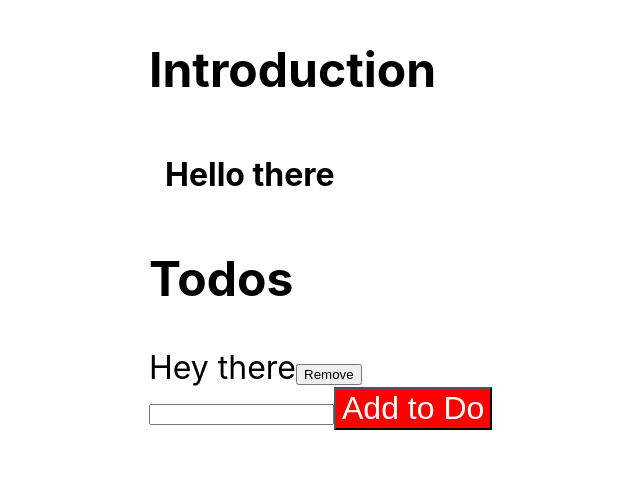
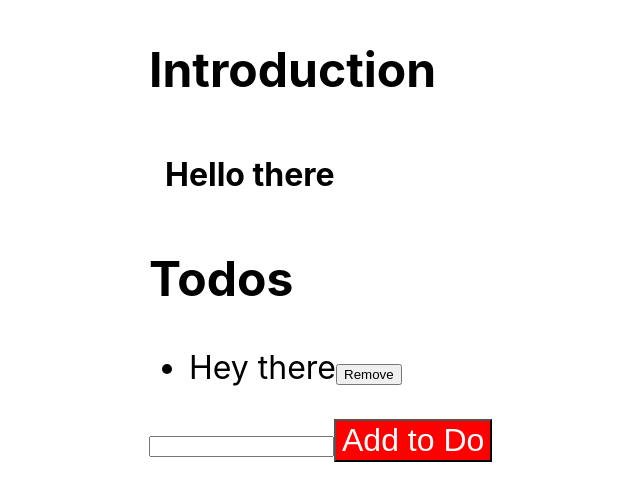
Before and after one commit to UJ528491/no-bs-ts-react, a React (Create React App) app: page / in a window 1280 px wide. Shown: the top 500 px of the page, without its empty margins (91-731 px from the left). Built offline with nearby package versions, Linux system fonts and the light colour scheme.

Commit message:
generic component

```diff
--- a/src/App.tsx
+++ b/src/App.tsx
@@ -1,8 +1,8 @@
-import React, { useCallback, useRef } from "react"
-import "./App.css"
-import { useTodos } from "./useTodos"
+import React, { useCallback, useRef } from "react";
+import "./App.css";
+import { useTodos } from "./useTodos";
 
-const Heading = ({ title }: { title: string }) => <h2>{title}</h2>
+const Heading = ({ title }: { title: string }) => <h2>{title}</h2>;
 const Box: React.FunctionComponent = ({ children }) => (
   <div
     style={{
@@ -12,13 +12,13 @@
   >
     {children}
   </div>
-)
+);
 const Button: React.FunctionComponent<
   React.DetailedHTMLProps<
     React.ButtonHTMLAttributes<HTMLButtonElement>,
     HTMLButtonElement
   > & {
-    title?: string
+    title?: string;
   }
 > = ({ title, children, ...rest }) => (
   <button
@@ -31,37 +31,58 @@
   >
     {title ?? children}
   </button>
-)
+);
+
+function UL<T>({
+  items,
+  render,
+}: {
+  items: T[];
+  render: (item: T) => React.ReactNode;
+}) {
+  return (
+    <ul>
+      {items.map((item, index) => (
+        <li key={index}>{render(item)}</li>
+      ))}
+    </ul>
+  );
+}
 
 function App() {
   const { todos, addTodo, removeTodo } = useTodos([
     { id: 0, text: "Hey there", done: false },
-  ])
-  const newTodoRef = useRef<HTMLInputElement>(null)
+  ]);
+  const newTodoRef = useRef<HTMLInputElement>(null);
 
   const onAddTodo = useCallback(() => {
+    console.log(newTodoRef.current);
     if (newTodoRef.current) {
-      addTodo(newTodoRef.current.value)
-      newTodoRef.current.value = ""
+      addTodo(newTodoRef.current.value);
+      newTodoRef.current.value = "";
     }
-  }, [addTodo])
+  }, [addTodo]);
   return (
     <div>
       <Heading title="Introduction" />
       <Box>Hello there</Box>
 
       <Heading title="Todos" />
-      {todos.map(todo => (
-        <div key={todo.id}>
-          {todo.text}
-          <button onClick={() => removeTodo(todo.id)}>Remove</button>
-        </div>
-      ))}
+      <UL
+        items={todos}
+        render={todo => (
+          <>
+            {todo.text}
+            <button onClick={() => removeTodo(todo.id)}>Remove</button>
+          </>
+        )}
+      />
+
       <div>
         <input type="text" ref={newTodoRef} />
         <Button onClick={onAddTodo}>Add to Do</Button>
       </div>
     </div>
-  )
+  );
 }
-export default App
+export default App;
```
